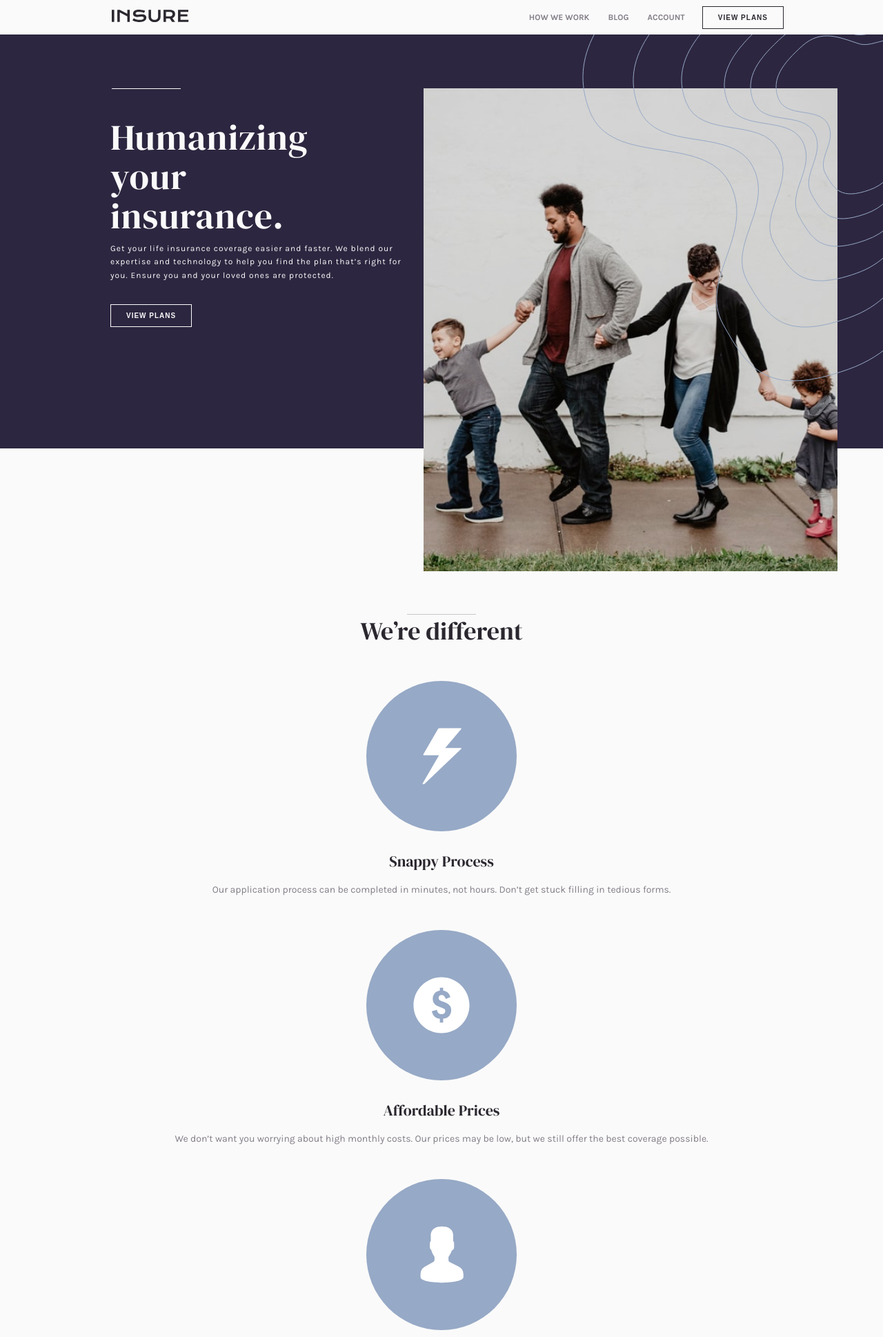
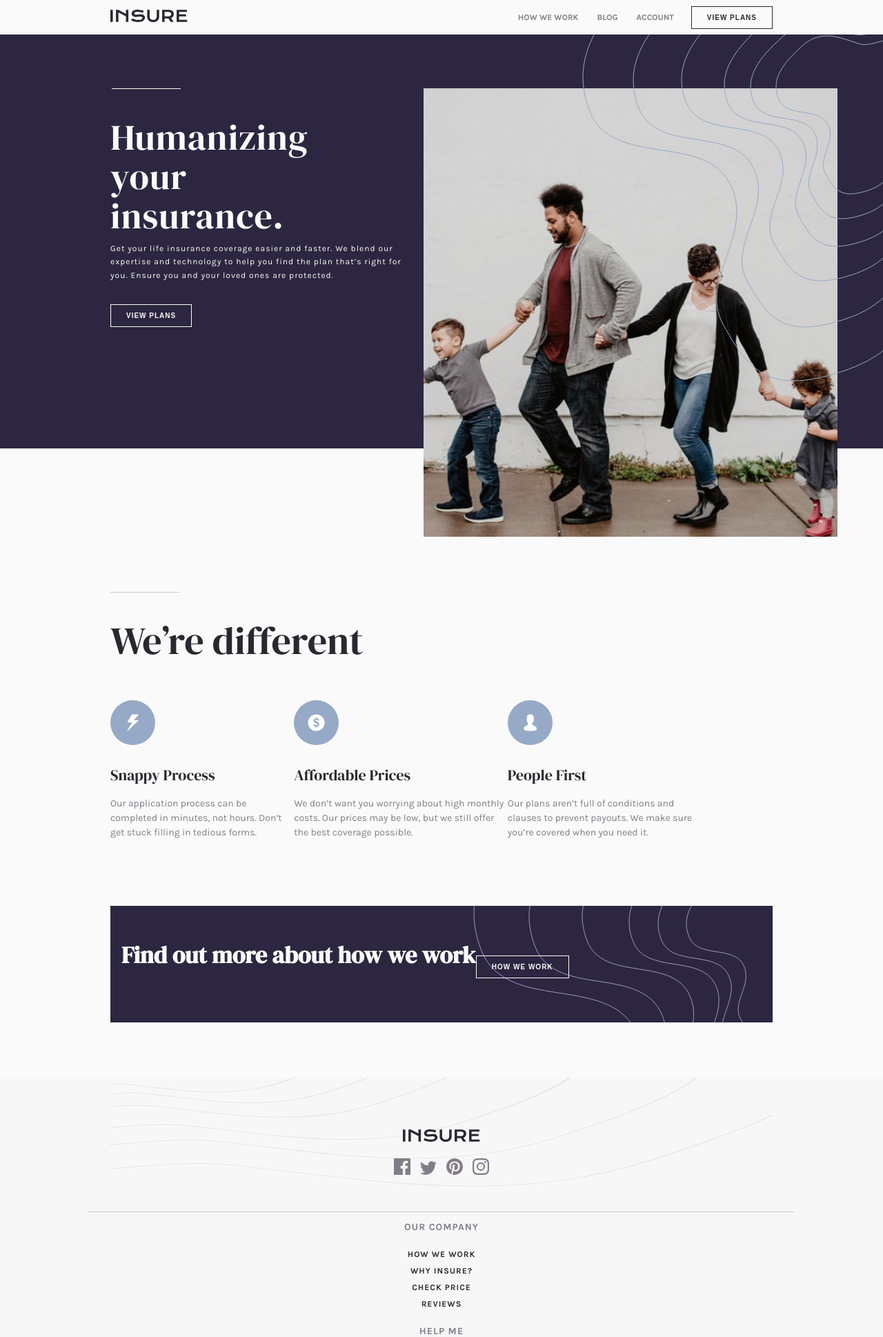
Before and after one commit to Z11mm/insure-landing-page, a PHP site: page / in a window 1280 px wide; the page is wider, and only the part inside the window is pictured. Shown: the top 1938 px of that part at 69% size. Run offline with PHP 8.4, Linux system fonts and the light colour scheme.

Commit message:
adding more desktop styles

```diff
--- a/index.html
+++ b/index.html
@@ -61,6 +61,7 @@
       <section class="brand-details">
         <div class="borderline"></div>
         <h2>We’re different</h2>
+        <div class="brand-details-content-wrapper">
           <div class="brand-details-content">
             <img src="./images/icon-snappy-process.svg" alt="bolt icon" />
             <h3>Snappy Process</h3>
@@ -88,6 +89,7 @@
               We make sure you’re covered when you need it.
             </p>
           </div>
+        </>
       </section>
 
       <section>
--- a/scss/_links.scss
+++ b/scss/_links.scss
@@ -47,7 +47,7 @@ header {
   a {
     text-decoration: none;
     color: $very-light-grey;
-    padding: 14px 18px;
+    padding: 14px 0;
   }
 }
 
--- a/scss/styles.scss
+++ b/scss/styles.scss
@@ -30,7 +30,7 @@ body {
 
 .hero {
   .hero-image {
-    background: url('../images/image-intro-mobile.jpg') no-repeat;
+    background: url('../images/image-intro-mobile.jpg') no-repeat center/100%;
     width: 100%;
     height: 450px;
   }
@@ -94,14 +94,6 @@ body {
     color: $dark-greyish-violet;
   }
 
-  // .borderline {
-  //   &::before {
-  //     @extend %border-styles;
-  //     top: 0;
-  //     width: 100px;
-  //   }
-  // }
-
   .brand-details-content {
     margin: 3rem 0;
 
@@ -156,7 +148,7 @@ body {
   .main-container > header,
   footer,
   section:not(.hero) {
-    padding: 0 9rem;
+    padding: 0 10rem;
   }
 
   .header-links {
@@ -191,7 +183,7 @@ body {
       position: absolute;
       background: url('../images/image-intro-desktop.jpg') no-repeat;
       background-size: 600px;
-      height: 700px;
+      height: 650px;
       left: 48%;
       top: 13%;
       z-index: 1;
@@ -226,9 +218,52 @@ body {
   }
 
   .brand-details {
-    margin-top: 15rem;
+    margin-top: 13rem;
+    display: flex;
+    flex-flow: column wrap;
+    text-align: left;
+    position: relative;
+
+    h2 {
+      font-size: 56px;
+    }
+
+    .borderline {
+      margin-bottom: 2rem;
+      &::before {        // color: $dark-violet;
+        left: 210px;
+        width: 100px;
+      }
+    }
+
+    .brand-details-content-wrapper {
+      display: flex;
+      width: 90%;
+    }
+
+    .brand-details-content {
+      img {
+        width: 65px;
+      }
+
+      // p {
+      //   width: 70%;
+      // }
+    }
+
     &::before {
-      content: '';
+      content: url('../images//bg-pattern-intro-left-desktop.svg');
+      position: absolute;
+      top: -500px;
+      left: -85rem;
     }
   }
+
+  .call-to-action {
+    margin: 0;
+    display: flex;
+    // justify-content: space-between;
+    background: url('../images/bg-pattern-how-we-work-desktop.svg') $dark-violet
+    no-repeat top right;
+  }
 }
```
Also changed, not shown: css/styles.min.css, 1 other file. Lines whose indentation alone changed are shown as unchanged.
